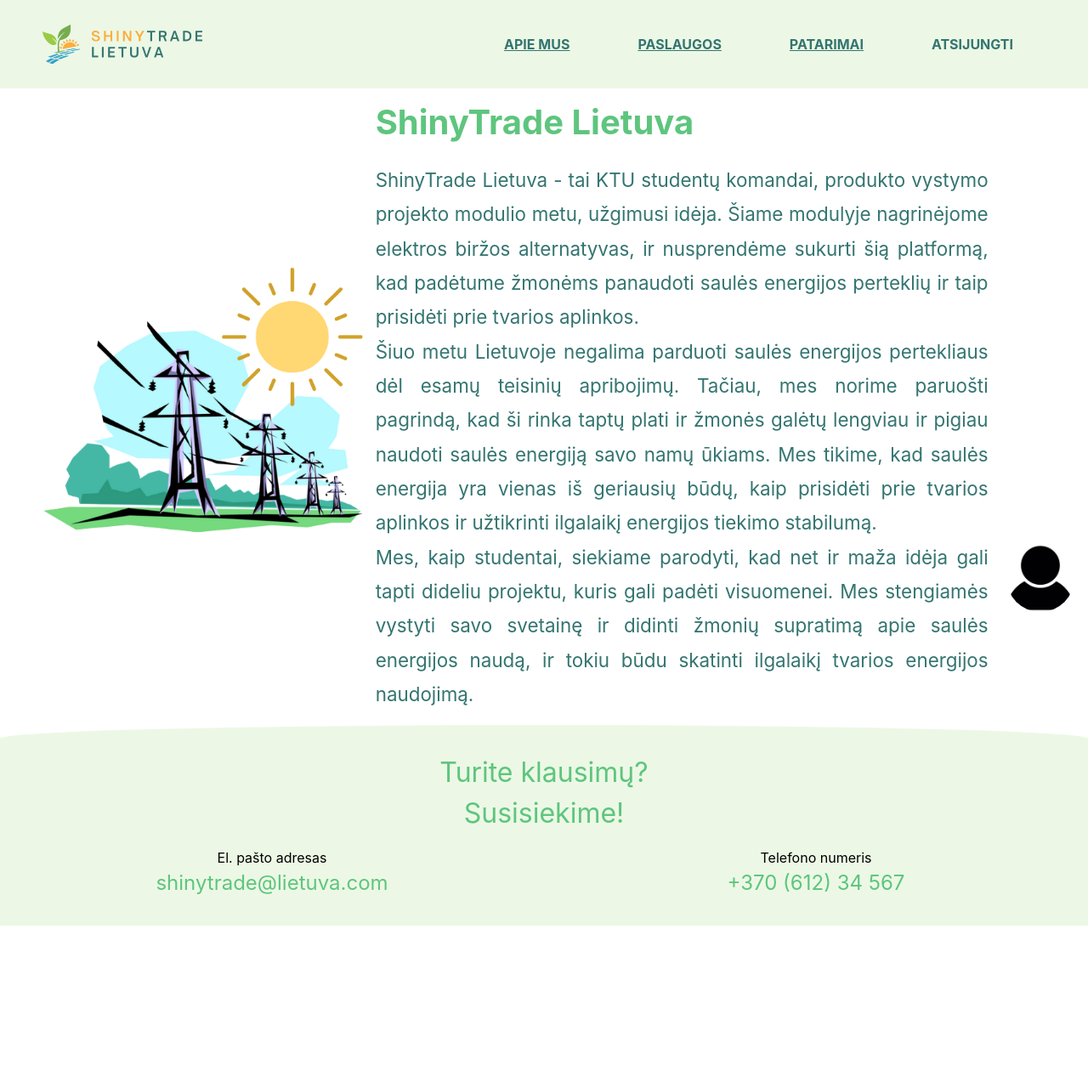
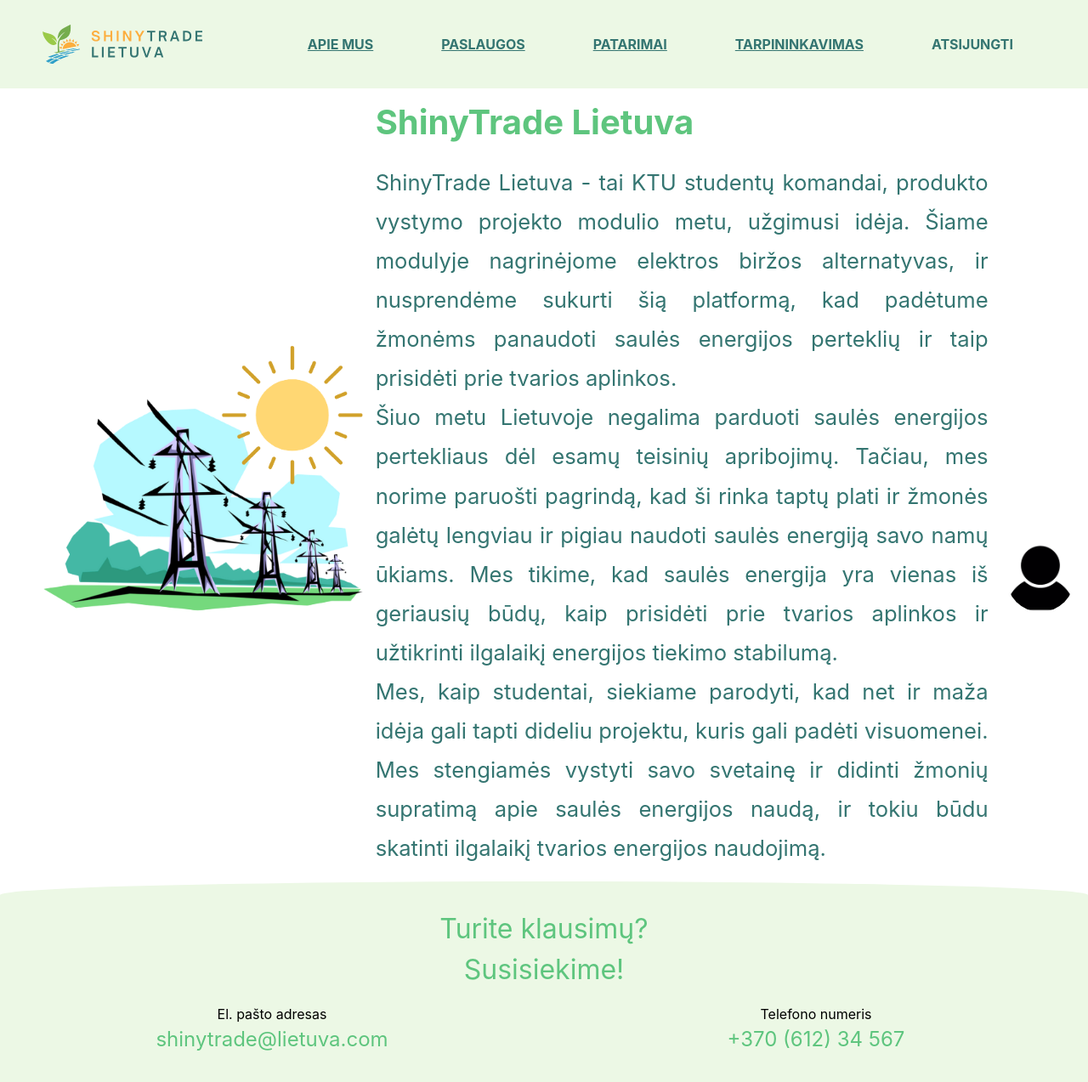
Before and after one commit to Faustels/ebirza, a Flask app: page /apiemus in a window 1280 px wide. Shown: the whole page at 85% size. Before the commit the page ends 1089 px from the top, so only its background shows below. Run offline with Flask 3, Linux system fonts and the light colour scheme; the visitor is signed in with stand-in values (Sample User, id 1); parts of the project's set-up code (start-up, migrations or seed data) failed here and were passed over; some libraries are stand-ins or nearby versions.

Commit message:
Dizaino pagerinimas

```diff
--- a/static/css/about.css
+++ b/static/css/about.css
@@ -1,35 +1,5 @@
 :root{
-    --textSize: 10px;
-}
-
-@media (min-width: 576px){
-    :root {
-        --textSize: 12px;
-    }
-}
-
-@media (min-width: 768px){
-    :root {
-        --textSize: 10px;
-    }
-}
-
-@media (min-width: 992px){
-    :root {
-        --textSize: 12px;
-    }
-}
-
-@media (min-width: 1200px){
-    :root {
-        --textSize: 14px;
-    }
-}
-
-@media (min-width: 1366px){
-    :root {
-        --textSize: 16px;
-    }
+    --textSize: 16px;
 }
 
 h1{
--- a/static/css/index.css
+++ b/static/css/index.css
@@ -4,13 +4,13 @@
 
 @media (min-width: 576px){
     :root {
-        --textSize: 12px;
+        --textSize: 14px;
     }
 }
 
 @media (min-width: 768px){
     :root {
-        --textSize: 10px;
+        --textSize: 12px;
     }
 }
 
--- a/templates/index.html
+++ b/templates/index.html
@@ -15,7 +15,7 @@
 {% include "inserts/userControl/registrationModal.html" %}
 {% endif %}
 
-<div style="display:flex; flex-direction: column; flex-grow: 1;">
+<div>
     <div id="Apie_mus" class="row justify-content-lg-center indexContainer">
         <div class="row justify-content-lg-center" >
             <div class="col col-xl-6 col-lg-6 col-md-6 col-12 bigText">
@@ -31,7 +31,7 @@
             </div>
         </div>
     </div>
-    <div class="roundedBottom" style="flex-grow:1;">
+    <div class="roundedBottom">
 
     </div>
 </div>
--- a/templates/inserts/common/navigation.html
+++ b/templates/inserts/common/navigation.html
@@ -6,7 +6,7 @@
 {% endif %}
 
 <div>
-    <nav class="navbar navbar-expand-lg navigationBar">
+    <nav class="navbar navbar-expand-xl navigationBar">
         <a href="/">
             <div class="navbar-brand">
                 <img class="logo" src="/static/images/logo.png" alt="logo">
@@ -43,6 +43,11 @@
                 {% else %}
                 <div>
                     <li class="nav-item">
+                        <a href="pagrindinis" class="navbarPageLinks"> TARPININKAVIMAS </a>
+                    </li>
+                </div>
+                <div>
+                    <li class="nav-item">
                         <button type="button" class="navbarButton" onclick="return logout()">
                             ATSIJUNGTI
                         </button>
```
Also changed, not shown: static/css/advice.css (+1 -25 lines), static/images/advice.png (added).
